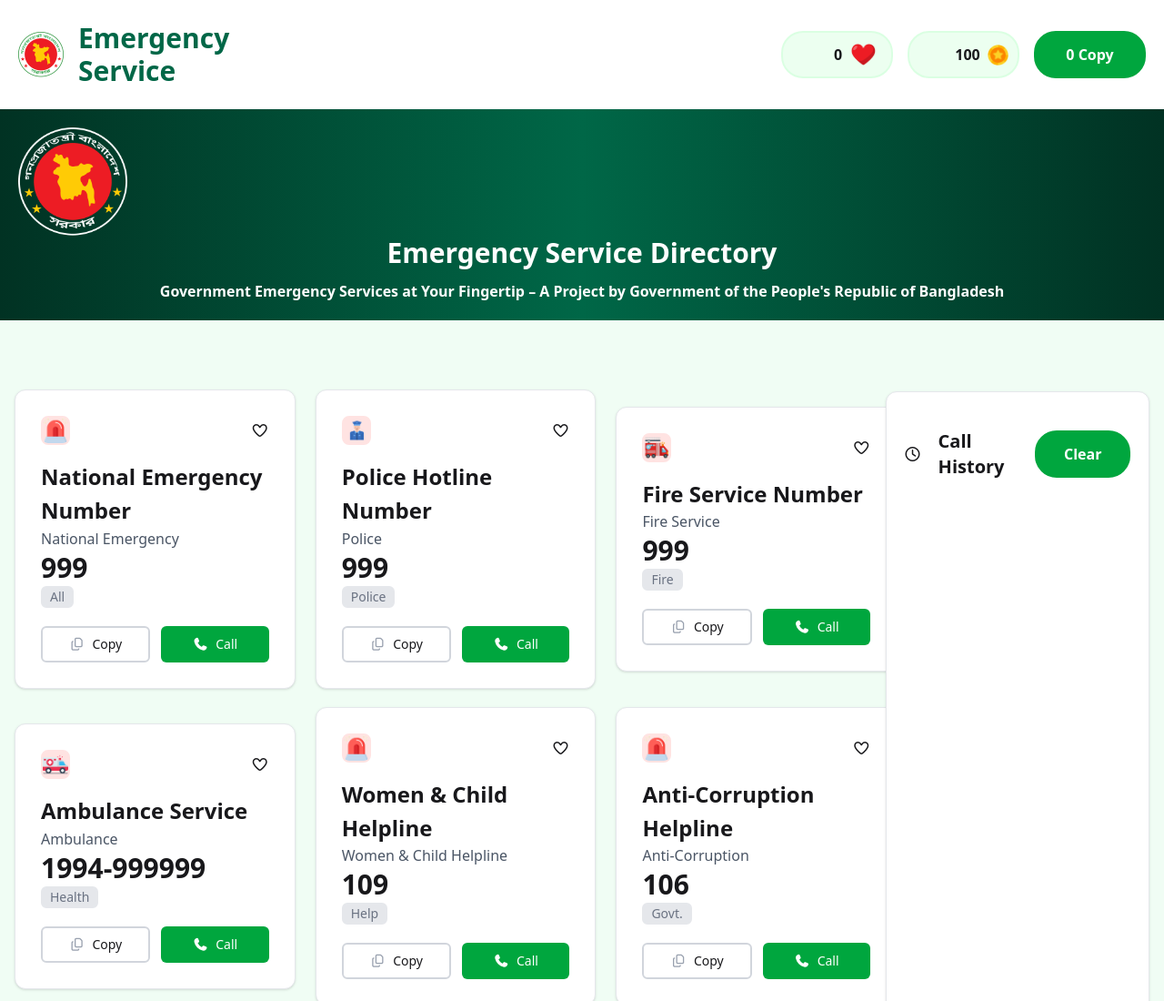
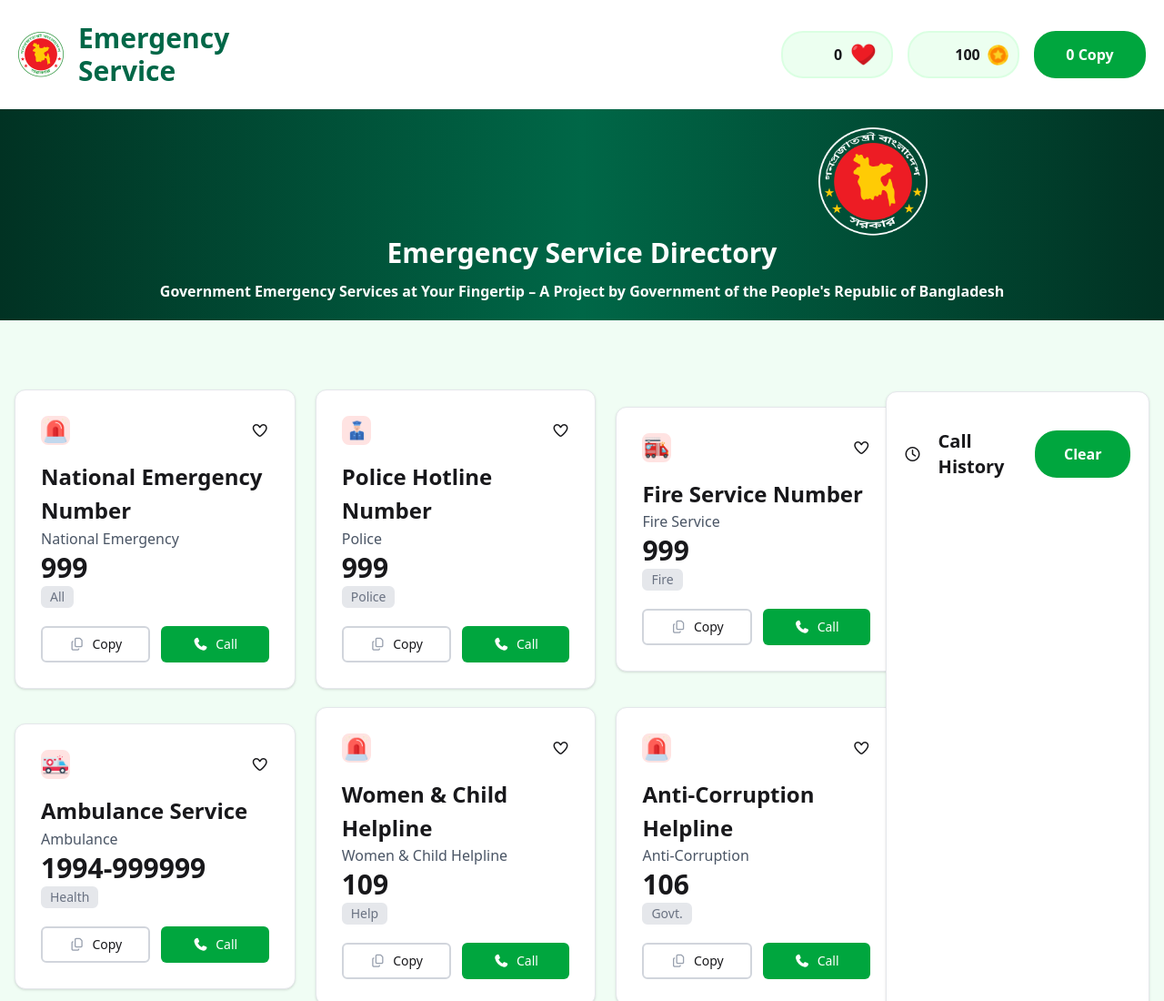
Before and after one commit to ibrahim2102/Assignment-005, a plain HTML site: page index.html in a window 1280 px wide. Shown: the top 1100 px of the page at 91% size. Drawn offline with nearby package versions, Linux system fonts and the light colour scheme.

Commit message:
responsive

```diff
--- a/index.html
+++ b/index.html
@@ -42,7 +42,7 @@
     <!-- Banner Section -->
     <section style="background: linear-gradient(90deg, #013223 0%, #006747 50%, #013223 100%);" class="hind-madurai-regular">
         <div class="p-4 sm:p-5">
-            <img src="./assets/logo-dark.png" class="hidden md:block w-30 h-auto" alt="">
+            <img src="./assets/logo-dark.png" class="hidden md:block w-30 h-auto ml-220" alt="">
             <h1 class="font-bold text-center text-white text-xl md:text-3xl">Emergency Service Directory</h1>
             <p class="font-semibold text-white text-center mt-3 text-sm md:text-base px-4">Government Emergency Services at Your Fingertip – A Project by Government of the People's Republic of Bangladesh</p>
         </div>
```
